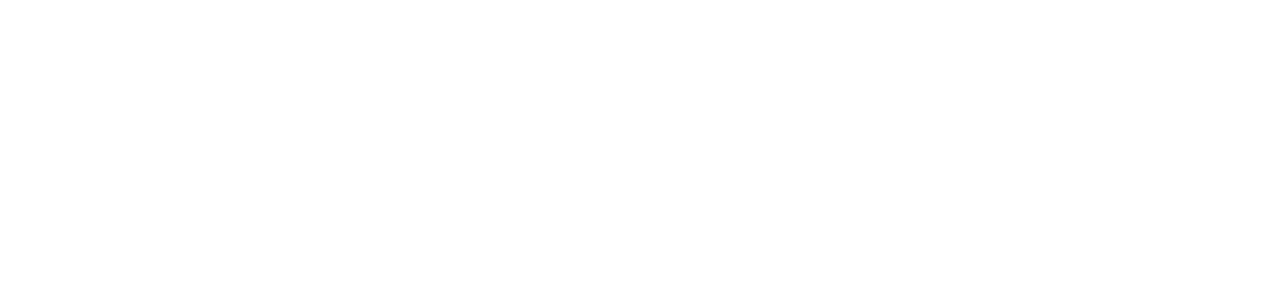
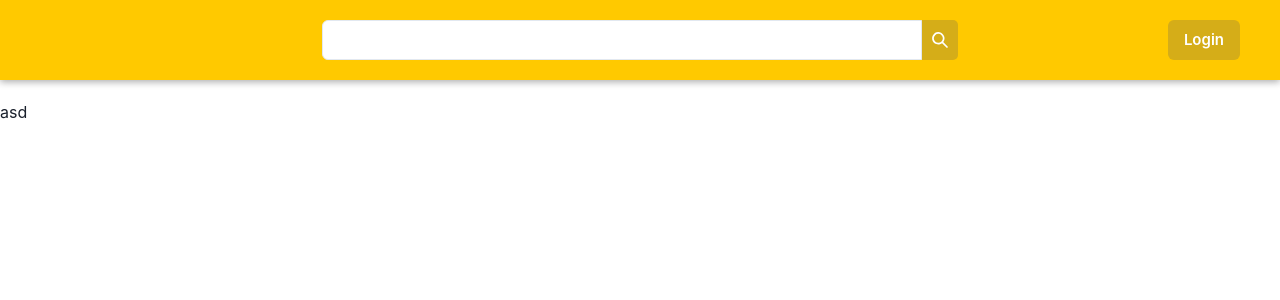
Before and after one commit to asc33nzio/JCWD0108-03, a React (Create React App) app in the folder projects/client/: page / in a window 1280 px wide. Shown: the top 300 px of the page. Built offline with nearby package versions, Linux system fonts and the light colour scheme.

Commit message:
add navbar (#2)
Navbar UI Co-authored-by: MuhammadAkmalHamidi

```diff
--- a/projects/client/src/App.jsx
+++ b/projects/client/src/App.jsx
@@ -1,8 +1,14 @@
+import { ChakraProvider } from "@chakra-ui/react";
+import { Navbar } from "./components/navbar";
+import { Cashier } from "./pages/cashier";
 
 
 function App() {
-  <>
-  </>
+  return (
+  <ChakraProvider>
+    <Cashier />
+  </ChakraProvider>
+  )
 }
 
 export default App;
--- /dev/null
+++ b/projects/client/src/components/navbar.jsx
@@ -0,0 +1,23 @@
+import { Box, Button, Flex, Input } from "@chakra-ui/react";
+import { SearchIcon } from "@chakra-ui/icons";
+
+export const Navbar = () => {
+    return (
+        <Box position={"fixed"}>
+            <Flex p={{base:'25px', sm:'40px'}} alignItems={"center"} w={{base:'100vw', md:'100vw', sm:'100vw', lg:'100vw'}} h={{base:"10px", sm:'30px'}} bgColor={"#FFC900"} boxShadow={"0px 2px 7px #ACACAC"} >
+                <Box w={"20%"}>
+                    {/* <Box color={"white"} fontSize={"30px"}>CASHIERKEUN</Box> */}
+                </Box>
+                <Flex justifyContent={"center"} w={"60%"} mx={{base:'10px', sm:'10px', }}>
+                    <Input bgColor={"white"} w={{base:'200px',  sm:'400px', md:'500px', lg:'600px'}} borderRightRadius={"0px"} h={{sm:'40px', md:'40px', lg:'40px', base:'30px'}}/>
+                    <Flex _active={{transition:"0.1s", transform:"scale(0.95)"}} cursor={"pointer"} bgColor={"#D5AD18"} alignItems={"center"} p={"10px"} borderRightRadius={"5px"} color={"white"} h={{base:'30px', sm:'40px', md:'40px'}}>
+                        <SearchIcon />
+                    </Flex>
+                </Flex>
+                <Flex justifyContent={"end"} w={"20%"}>
+                    <Button bgColor={"#D5AD18"} color={"white"} fontSize={{base:'15px'}} _hover={{bgColor:"#D5AD40"}} _active={{transition:"0.1s", transform:"scale(0.95)"}} cursor={"pointer"} h={{base:'30px',sm:'40px', md:'40px'}}>Login</Button>
+                </Flex>
+            </Flex>
+        </Box>
+    )
+}
--- /dev/null
+++ b/projects/client/src/pages/cashier.jsx
@@ -0,0 +1,15 @@
+import { Box, Flex } from "@chakra-ui/react"
+import { Navbar } from "../components/navbar"
+
+export const Cashier = () => {
+    return(
+    <Flex>
+        <Navbar />
+        <Flex justifyContent={"center"} pt={"100px"}>
+            <Box>
+                asd
+            </Box>
+        </Flex>
+    </Flex>
+    )
+}
```
